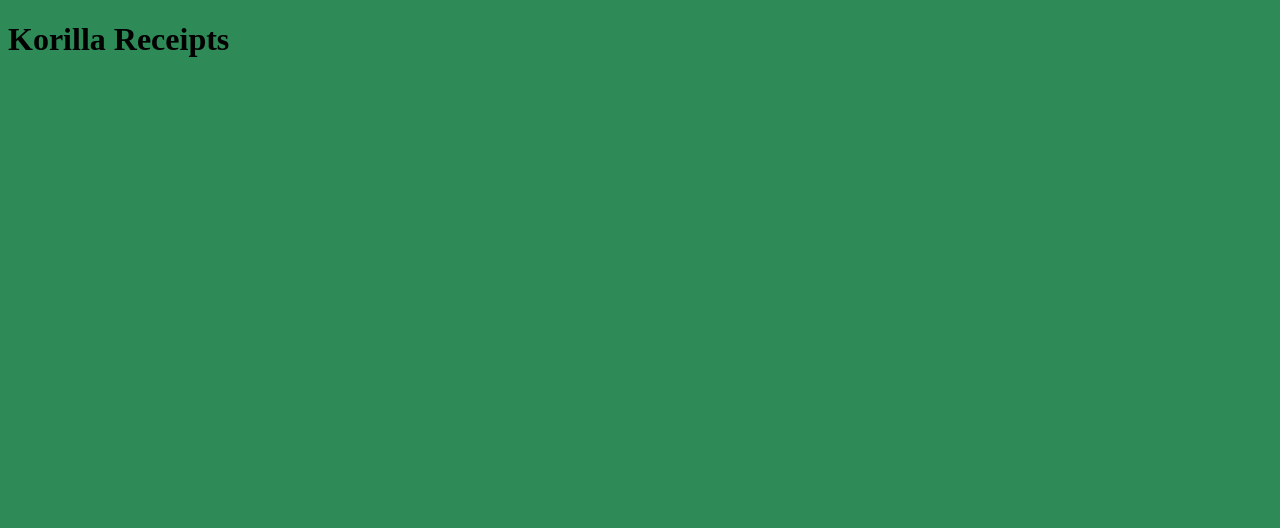
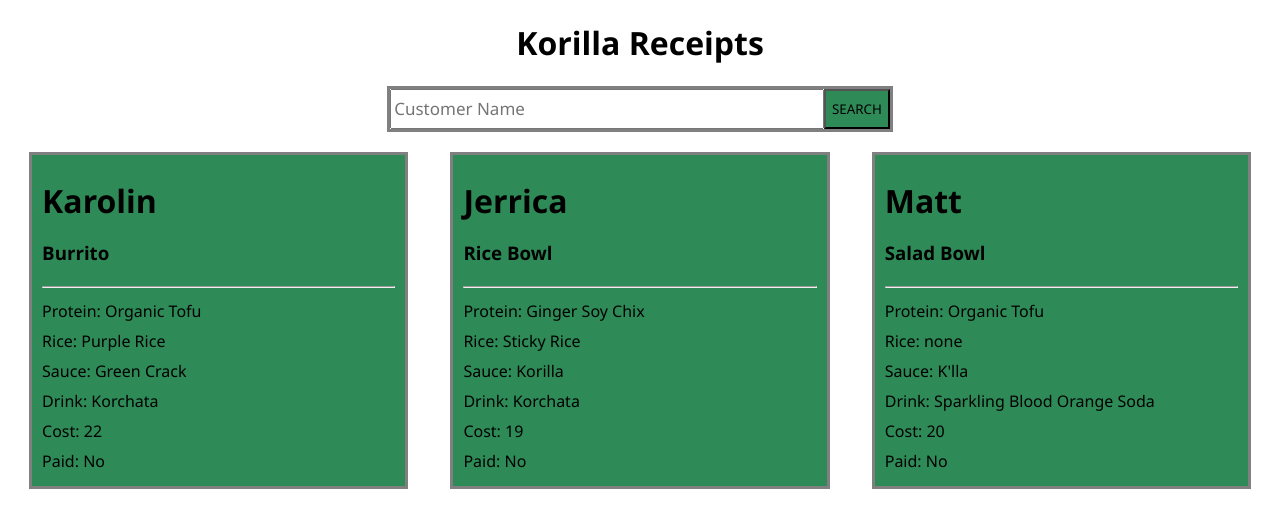
Before and after one commit to katiepestotnik/korilla, a React (Create React App) app: page / in a window 1280 px wide. Shown: the top 528 px of the page. Built offline with nearby package versions, Linux system fonts and the light colour scheme.

Commit message:
complete part 1

```diff
--- a/src/App.js
+++ b/src/App.js
@@ -1,11 +1,24 @@
+import Form from "./components/Form";
+import { useState } from "react";
 
+import Receipts from "./components/Receipts";
+import receiptsArr from "./receiptData";
 
 
 function App() {
+  const [receipt, setReceipt] = useState(receiptsArr)
+  const [name, setName] = useState('')
   return (
-    <div>
-      <h1>Korilla Receipts</h1>
-    </div>
+    <>
+      <div>
+        <h1 className="title">Korilla Receipts</h1>
+        <Form name={name} />
+      </div>
+      <main>
+        <Receipts receiptArr={receipt} />
+      </main>
+    </>
+
   );
 }
 
--- /dev/null
+++ b/src/components/Form.js
@@ -0,0 +1,10 @@
+const Form = ({name}) => {
+    return (
+        <div className="form">
+            <input placeholder='Customer Name' value={name} />
+            <button>SEARCH</button>
+        </div>
+
+    )
+}
+export default Form
--- /dev/null
+++ b/src/components/Receipt.js
@@ -0,0 +1,31 @@
+const Receipt = ({ person, order, paid }) => {
+    !paid?paid='No':paid='Yes'
+    return (
+        <div className='single'>
+            <h1>{person}</h1>
+            <h3>{order.main}</h3>
+            <hr />
+            <div>
+                <div>
+                    Protein: {order.protein}
+                </div>
+                <div>
+                    Rice: {order.rice}
+                </div>
+                <div>
+                    Sauce: {order.sauce}
+                </div>
+                <div>
+                    Drink: {order.drink}
+                </div>
+                <div>
+                    Cost: {order.cost}
+                </div>
+                <div>
+                    Paid: {paid}
+                </div>
+            </div>
+        </div>
+    )
+}
+export default Receipt
--- /dev/null
+++ b/src/components/Receipts.js
@@ -0,0 +1,18 @@
+import Receipt from "./Receipt"
+
+const Receipts = ({ receiptArr }) => {
+    const singleReceipt = receiptArr.map((ele, idx) => {
+        return (
+            <Receipt
+                {...ele}
+                key={idx}
+            />
+        )
+    })
+    return (
+        <div className='container'>
+            {singleReceipt}
+        </div>
+    )
+}
+export default Receipts
--- a/src/index.css
+++ b/src/index.css
@@ -1,3 +1,35 @@
-body {
+*{
+  box-sizing: border-box;
+  font-family: 'Segoe UI', Tahoma, Geneva, Verdana, sans-serif;
+}
+.title{
+  display: flex;
+  justify-content: center;
+}
+.container{
+  display: flex;
+  justify-content: space-around;
+}
+.single{
+  border: 3px solid grey;
+  width: 30%;
+  background-color: seagreen;
+  padding: 10px;
+  margin-top: 20px;
+  line-height: 30px;
+}
+input{
+  height: 40px;
+  font-size: 17px;
+  width: 100%;
+}
+.form{
+  display: flex;
+  margin: 0 auto;
+  justify-content: center;
+  width: 40%;
+  border: 3px solid grey;
+}
+button{
   background-color: seagreen;
 }
--- /dev/null
+++ b/src/receiptData.js
@@ -0,0 +1,42 @@
+const receipts = [
+    {
+      id: 1,
+      person: "Karolin",
+      order: {
+        main: "Burrito",
+        protein: "Organic Tofu",
+        rice: "Purple Rice",
+        sauce: "Green Crack",
+        drink: "Korchata",
+        cost: 22,
+      },
+      paid: false,
+    },
+    {
+      id: 2,
+      person: "Jerrica",
+      order: {
+        main: "Rice Bowl",
+        protein: "Ginger Soy Chix",
+        rice: "Sticky Rice",
+        sauce: "Korilla",
+        drink: "Korchata",
+        cost: 19,
+      },
+      paid: false,
+    },
+    {
+      id: 3,
+      person: "Matt",
+      order: {
+        main: "Salad Bowl",
+        protein: "Organic Tofu",
+        rice: "none",
+        sauce: "K'lla",
+        drink: "Sparkling Blood Orange Soda",
+        cost: 20,
+      },
+      paid: false,
+    },
+]
+export default receipts
```
